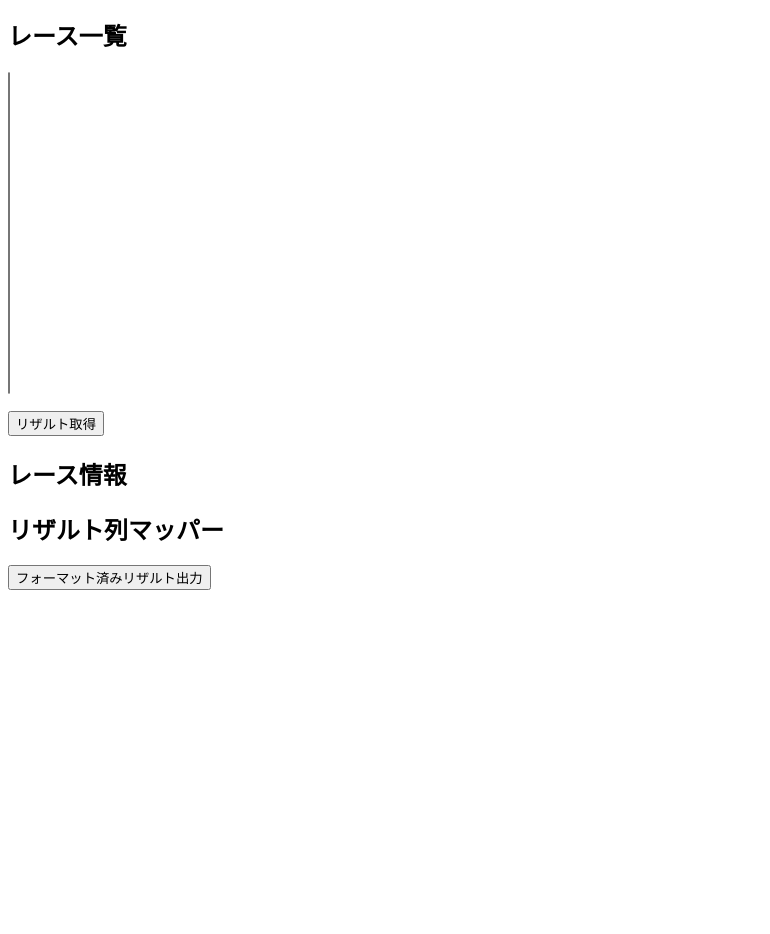
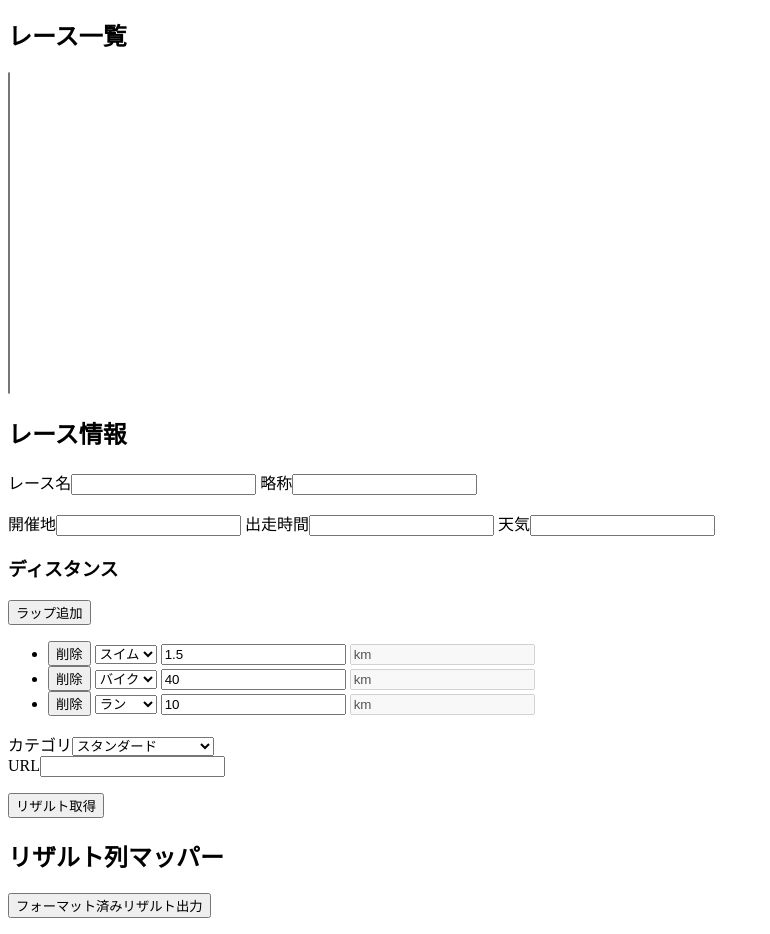
Before and after one commit to AmamiyaFuka/trist, a website: page result_formatter/fetch_from_jtu/html/index.html in a window 1280 px wide. Shown: the part 108-1042 px from the top of the page, without its empty margins (0-770 px from the left). Before the commit the page ends 800 px from the top, so only its background shows below. Drawn offline with Linux system fonts and the light colour scheme.

Commit message:
レース情報フォーム

```diff
--- a/result_formatter/fetch_from_jtu/html/index.html
+++ b/result_formatter/fetch_from_jtu/html/index.html
@@ -57,6 +57,26 @@
 		 * @prop {number} result_table_id
 		 */
 	</script>
+	<script>
+		function remove_lap(sender) {
+			const li = sender.parentElement.parentElement;
+			li.parentElement.removeChild(li);
+		};
+
+		function add_lap(lap = 'swim', range = 1.5) {
+			const ul = document.querySelector('#course_distances');
+			const template = document.querySelector('#template_distance');
+
+			const li = template.cloneNode(true);
+			li.removeAttribute('id');
+			li.removeAttribute('style');
+
+			li.querySelector('[name="lap"]').value = lap;
+			li.querySelector('[name="range"]').value = range;
+
+			ul.appendChild(li);
+		};
+	</script>
 	<script type="module">
 		window.addEventListener('load', () => {
 			document.querySelector('#get_races').addEventListener('click', () => {
@@ -113,6 +133,10 @@
 						document.querySelector('#output').data = data;
 					});
 			});
+
+			add_lap('swim', 1.5);
+			add_lap('bike', 40);
+			add_lap('run', 10);
 		}, { once: true });
 	</script>
 </head>
@@ -122,9 +146,68 @@
 	<p><button id="get_races">レース一覧取得</button></p>
 	<h2>レース一覧</h2>
 	<p><select id="races" size="20"></select></p>
-	<p><button id="get_result">リザルト取得</button></p>
 	<div id="course">
 		<h2>レース情報</h2>
+		<p>
+			<label>レース名<input type="text" name="name" id="course_name"></label>
+			<label>略称<input type="text" name="short_name" id="course_short_name"></label>
+		</p>
+		<p>
+			<label>開催地<input type="text" name="locale" id="course_locale"></label>
+			<label>出走時間<input type="text" name="starttime" id="course_starttime"></label>
+			<label>天気<input type="text" name="weather" id="course_weather"></label>
+		</p>
+		<div>
+			<h3>ディスタンス</h3>
+			<button onclick="add_lap();">ラップ追加</button>
+			<ul id="course_distances">
+				<li id="template_distance" style="display: none;"><label>
+						<button onclick="remove_lap(this);">削除</button>
+						<select name="lap">
+							<option value="swim">スイム</option>
+							<option value="bike">バイク</option>
+							<option value="run">ラン</option>
+						</select>
+						<input type="number" name="range">
+						<input type="text" name="unit" value="km" disabled>
+					</label></li>
+			</ul>
+			<label>カテゴリ<select>
+					<option value="long">ロング</option>
+					<option value="middle">ミドル</option>
+					<option value="standard" selected>スタンダード</option>
+					<option value="sprint">スプリント</option>
+					<option value="super-sprint">スーパースプリント</option>
+					<option vlaue="other">その他</option>
+				</select></label>
+		</div>
+		<label>URL<input type="text" name="url" id="course_url"></label>
+
+		<script>
+			const c = {
+				"race": "kasumigaura_2024_std",
+				"label": "霞ヶ浦(std)",
+				"course": {
+					"name": "第5回 霞ヶ浦トライアスロンフェスタ 2024 スタンダード",
+					"short_name": "霞ヶ浦(std)",
+					"starttime": 1726354800000,
+					"weather": "晴れ",
+					"locale": "日本, 神奈川県",
+					"url": "https://kasumigaura-tf.com/",
+					"category": "standard distance",
+					"laps": {
+						"keys": [
+							{ "name": "record", "range": "standard", "units": "" },
+							{ "name": "run-1", "range": 3, "units": "km" },
+							{ "name": "bike", "range": 40.6, "units": "km" },
+							{ "name": "run-2", "range": 7, "units": "km" }
+						],
+						"main": "record"
+					}
+				}
+			}
+		</script>
+		<p><button id="get_result">リザルト取得</button></p>
 	</div>
 	<div>
 		<h2>リザルト列マッパー</h2>
```
